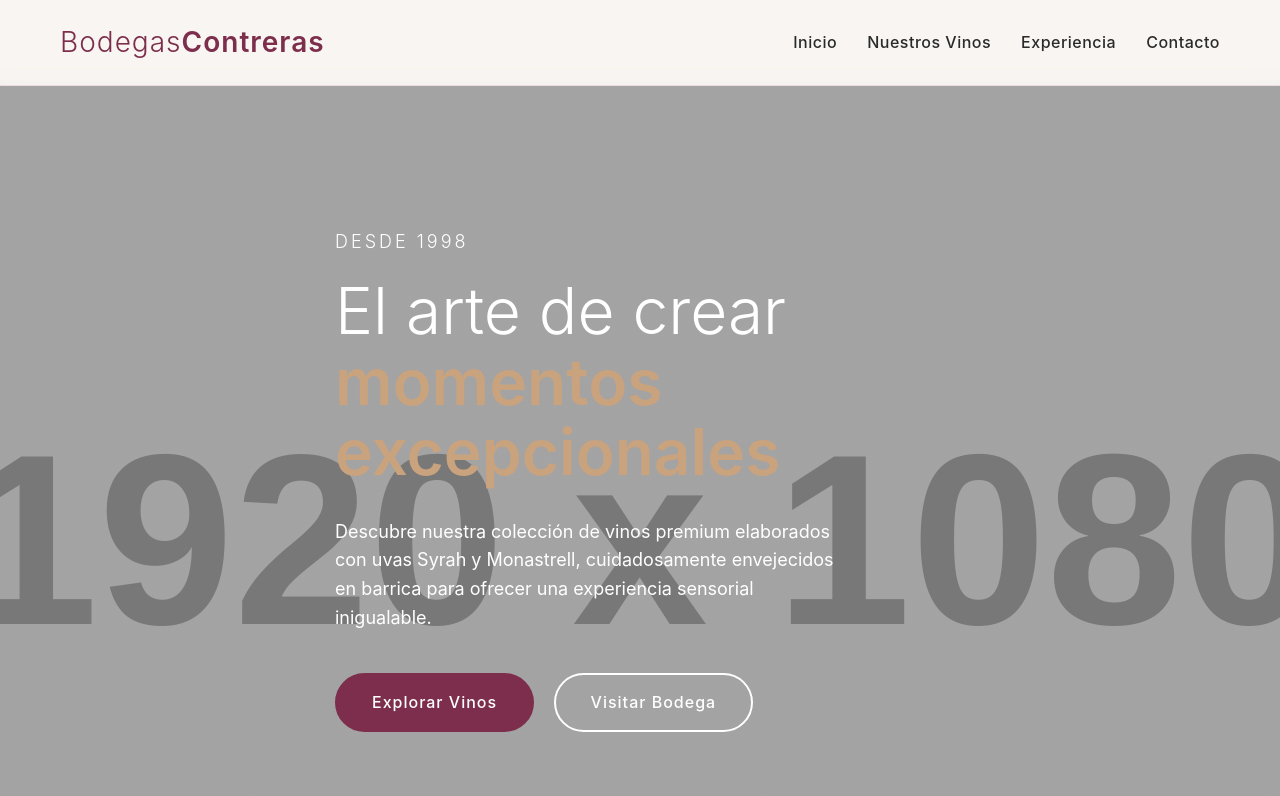
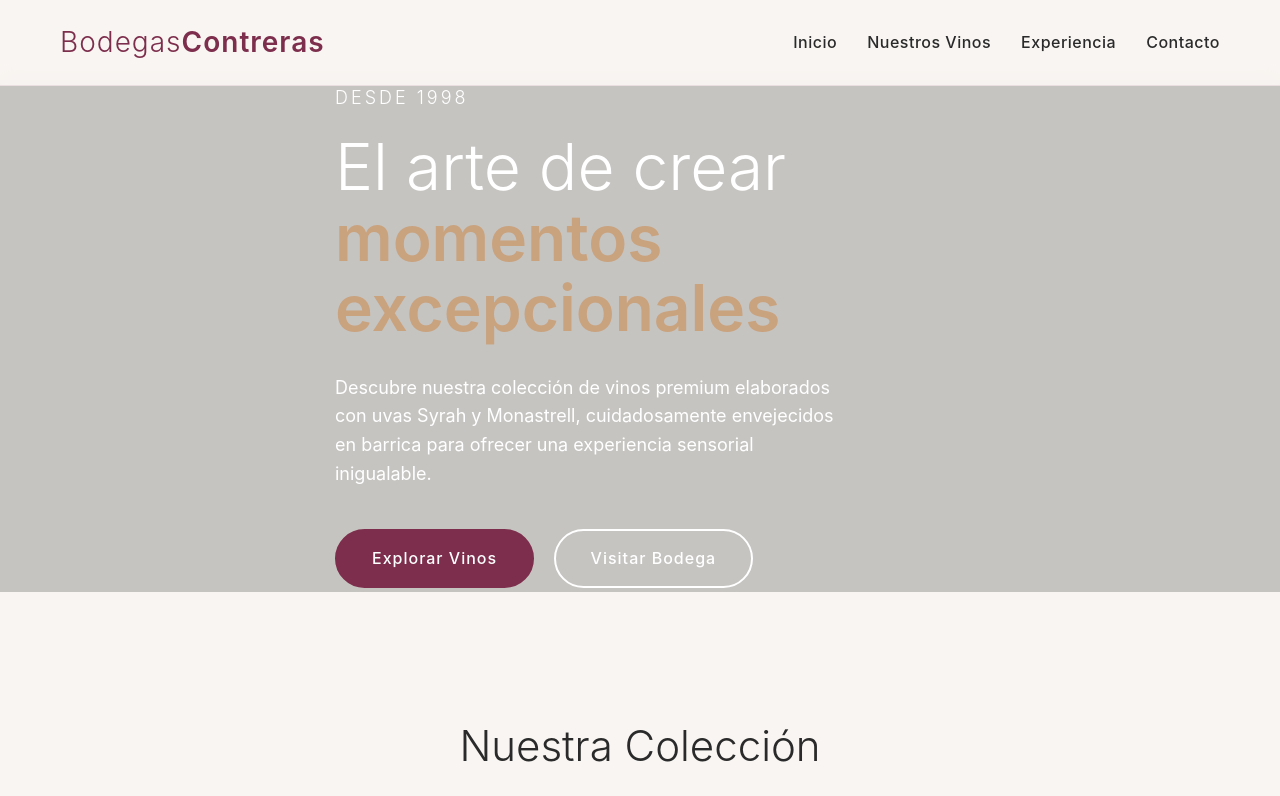
Before and after one commit to alvaropas17/web-bodegas-contreras, a plain HTML site: page index.html in a window 1280 px wide. Shown: the top 796 px of the page. Drawn offline with Linux system fonts and the light colour scheme; placeholder pictures from the web are drawn by us; files whose address does not match are found by name.

Commit message:
versión 1

```diff
--- a/styles/styles.css
+++ b/styles/styles.css
@@ -99,7 +99,7 @@ nav a:hover {
 
 /* Parallax Hero Section */
 .hero {
-    height: 100vh;
+    height: 64vh;
     position: relative;
     overflow: hidden;
     display: flex;
@@ -113,7 +113,7 @@ nav a:hover {
     left: 0;
     width: 100%;
     height: 120%;
-    background: linear-gradient(rgba(0, 0, 0, 0.2), rgba(0, 0, 0, 0.2)), url('https://placehold.co/1920x1080/7d2e4c/f8f5f2?text=Bodega+Contreras') center/cover no-repeat;
+    background: linear-gradient(rgba(0, 0, 0, 0.2), rgba(0, 0, 0, 0.2));
     z-index: -1;
     transform: translateY(0);
     will-change: transform;
```
